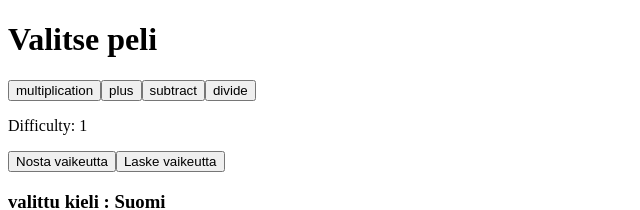
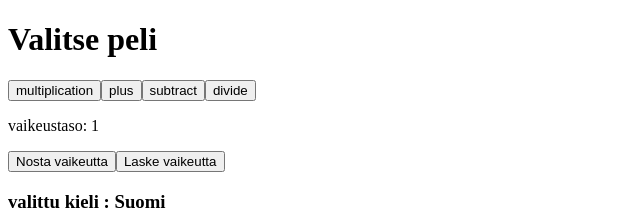
Before and after one commit to Beolpluusor/GertoLaskuGeneraattori, a React (Vite) app: page / in a window 1280 px wide. Shown: the top 210 px of the page, without its empty margins (0-640 px from the left). Built offline with nearby package versions, Linux system fonts and the light colour scheme.

Commit message:
language changes

```diff
--- a/src/languages/translations.js
+++ b/src/languages/translations.js
@@ -13,7 +13,8 @@ export const translations = {
         correctAnswer: "oikea vastaus",
         reset: "nollaa",
         language: "Suomi",
-        selectedL: "valittu kieli"
+        selectedL: "valittu kieli",
+        difficulty: "vaikeustaso"
     },
 
     en: {
@@ -30,6 +31,7 @@ export const translations = {
         correctAnswer: "correct answer",
         reset: "reset",
         language: "English",
-        selectedL: "chosen language"
+        selectedL: "chosen language",
+        difficulty: "difficulty"
     }
 };
--- a/src/pages/gamepage.jsx
+++ b/src/pages/gamepage.jsx
@@ -41,7 +41,7 @@ function GamePage ({difficulty, setDifficulty, language, setLanguage }) {
                     {game}
                 </button>
             ))}
-            <p>Difficulty: {difficulty}</p>
+            <p>{t.difficulty}: {difficulty}</p>
 
             <button onClick={() => setDifficulty(prev => prev + 1)}>
                 {t.raiseDifficulty}
```
